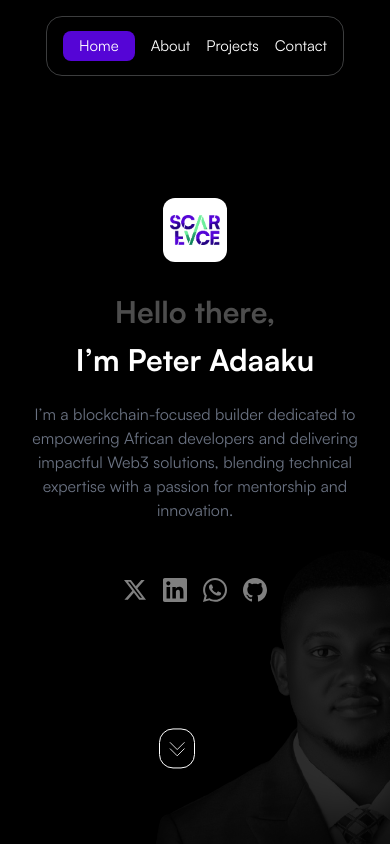
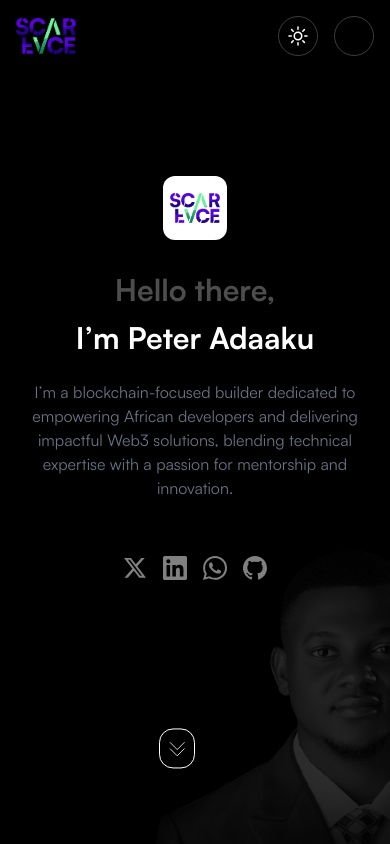
Before and after one commit to olathedev/scarface-portfolio, a Next.js app: page / in a window 390 px wide. Shown: the top 844 px of the page. Built offline with nearby package versions, Linux system fonts and the light colour scheme; a web font is replaced by a local one.

Commit message:
Enhance Header3 component: Added mobile dropdown menu functionality, improved navigation structure, and integrated a dark/light mode switch placeholder. Updated styles for better layout and responsiveness.

```diff
--- a/components/Header3.tsx
+++ b/components/Header3.tsx
@@ -1,5 +1,5 @@
 import Image from "next/image";
-import React, { useEffect, useRef } from "react";
+import React, { useEffect, useRef, useState } from "react";
 import { satoshi } from "../lib/fonts";
 import Link from "next/link";
 import gsap from "gsap";
@@ -11,6 +11,7 @@ const Header3 = () => {
   const buttonsRef = useRef<HTMLDivElement>(null);
   const socialsRef = useRef<HTMLDivElement>(null);
   const scrollIconRef = useRef<HTMLDivElement>(null);
+  const [menuOpen, setMenuOpen] = useState(false);
 
   useEffect(() => {
     const tl = gsap.timeline({
@@ -57,29 +58,82 @@ const Header3 = () => {
   }, []);
 
   return (
-    <div className="h-screen w-full flex flex-col p-4 md:p-16 items-center relative bg-black overflow-hidden">
+    <div className="h-screen w-full flex flex-col p-4 md:py-10 md:px-20 items-center relative bg-black overflow-hidden">
       <div
         ref={navRef}
-        className="transition-all duration-500 z-30 w-full flex justify-center"
+        className="transition-all duration-500 z-30 w-full flex items-center justify-between"
       >
-        <nav className="h-[60px] w-auto text-white px-4 border border-[#3c3d3e] rounded-2xl p-3 mb-6 flex gap-4 md:gap-8 text-[15px] items-center transition-all duration-500  justify-center">
-          <a
-            href="#home"
-            className="text-white bg-primary rounded-lg px-4 py-1"
+        <div className="">
+          <Image src="/images/logo.png" alt="" height={60} width={60} />
+        </div>
+
+        {/* Desktop Nav */}
+        <nav className="h-[60px] w-auto text-white px-4 border border-[#3c3d3e] rounded-2xl p-3 mb-6 gap-4 md:gap-8 text-[15px] items-center transition-all duration-500 justify-center hidden md:flex">
+          <a href="#home" className="text-white bg-primary rounded-lg px-4 py-1">Home</a>
+          <a href="#about" className="text-white">About</a>
+          <a href="#projects" className="text-white">Projects</a>
+          <a href="#gallery" className="text-white">Gallery</a>
+          <a href="#blog" className="text-white">Blog</a>
+          <a href="#contact" className="text-white">Contact</a>
+        </nav>
+
+        {/* Right: Dark/Light Switch + Hamburger (hamburger only on mobile) */}
+        <div className="flex items-center gap-2">
+          <div className="size-[40px] text-white rounded-full border border-[#3c3d3e] flex items-center justify-center mr-2">
+            {/* Dark/Light mode switch placeholder */}
+            <svg
+              xmlns="http://www.w3.org/2000/svg"
+              fill="none"
+              viewBox="0 0 24 24"
+              strokeWidth={1.5}
+              stroke="currentColor"
+              className="size-6"
+            >
+              <path
+                strokeLinecap="round"
+                strokeLinejoin="round"
+                d="M12 3v2.25m6.364.386-1.591 1.591M21 12h-2.25m-.386 6.364-1.591-1.591M12 18.75V21m-4.773-4.227-1.591 1.591M5.25 12H3m4.227-4.773L5.636 5.636M15.75 12a3.75 3.75 0 1 1-7.5 0 3.75 3.75 0 0 1 7.5 0Z"
+              />
+            </svg>
+          </div>
+          <button
+            className="size-[40px] flex items-center justify-center border border-[#3c3d3e] rounded-full bg-transparent md:hidden"
+            onClick={() => setMenuOpen(true)}
+            aria-label="Open menu"
           >
-            Home
-          </a>
-          <a href="#about" className="text-white">
-            About
-          </a>
-          <a href="#projects" className="text-white">
-            Projects
-          </a>
-          <a href="#contact" className="text-white">
-            Contact
-          </a>
-        </nav>
+            {/* Provided Hamburger SVG */}
+            <svg xmlns="http://www.w3.org/2000/svg" fill="none" viewBox="0 0 24 24" strokeWidth={1.5} stroke="currentColor" className="size-6">
+              <path strokeLinecap="round" strokeLinejoin="round" d="M3.75 9h16.5m-16.5 6.75h16.5" />
+            </svg>
+          </button>
+        </div>
       </div>
+
+      {/* Mobile Fullscreen Dropdown Menu */}
+      {menuOpen && (
+        <div
+          className="fixed inset-0 z-50 bg-black bg-opacity-95 flex flex-col items-center justify-center transition-all"
+          style={{}}
+        >
+          <button
+            className="absolute top-6 right-6 size-12 flex items-center justify-center border border-[#3c3d3e] rounded-full bg-transparent text-white"
+            onClick={() => setMenuOpen(false)}
+            aria-label="Close menu"
+          >
+            <svg xmlns="http://www.w3.org/2000/svg" fill="none" viewBox="0 0 24 24" strokeWidth={1.5} stroke="currentColor" className="size-8">
+              <path strokeLinecap="round" strokeLinejoin="round" d="M6 18L18 6M6 6l12 12" />
+            </svg>
+          </button>
+          <nav className="flex flex-col gap-8 text-2xl text-white items-center">
+            <a href="#home" onClick={() => setMenuOpen(false)}>Home</a>
+            <a href="#about" onClick={() => setMenuOpen(false)}>About</a>
+            <a href="#projects" onClick={() => setMenuOpen(false)}>Projects</a>
+            <a href="#gallery" onClick={() => setMenuOpen(false)}>Gallery</a>
+            <a href="#blog" onClick={() => setMenuOpen(false)}>Blog</a>
+            <a href="#contact" onClick={() => setMenuOpen(false)}>Contact</a>
+          </nav>
+        </div>
+      )}
 
       <div className="flex-1 flex flex-col items-center justify-center z-20 text-white gap-8 md:gap-10 p-4 md:p-10">
         <div
@@ -95,7 +149,9 @@ const Header3 = () => {
           >
             Hello there,
           </h1>
-          <h1 className={`text-3xl sm:text-4xl md:text-6xl my-3 font-bold ${satoshi.className}`}>
+          <h1
+            className={`text-3xl sm:text-4xl md:text-6xl my-3 font-bold ${satoshi.className}`}
+          >
             I’m Peter Adaaku
           </h1>
           <p className="mt-6 text-gray-500 text-base sm:text-lg">
@@ -121,21 +177,37 @@ const Header3 = () => {
           ref={socialsRef}
           className="flex items-center gap-4 sm:gap-6 justify-center mt-6"
         >
-          <a href="https://x.com/scarfacedoteth" target="_blank" rel="noopener noreferrer">
+          <a
+            href="https://x.com/scarfacedoteth"
+            target="_blank"
+            rel="noopener noreferrer"
+          >
             <img src="/x.svg" alt="Twitter/X" />
           </a>
-          <a href="https://www.linkedin.com/in/peter-adaaku/" target="_blank" rel="noopener noreferrer">
+          <a
+            href="https://www.linkedin.com/in/peter-adaaku/"
+            target="_blank"
+            rel="noopener noreferrer"
+          >
             <img src="/linkedin.svg" alt="LinkedIn" />
           </a>
-          <a href="https://wa.me/2348025463838" target="_blank" rel="noopener noreferrer">
+          <a
+            href="https://wa.me/2348025463838"
+            target="_blank"
+            rel="noopener noreferrer"
+          >
             <img src="/whatsapp.svg" alt="WhatsApp" />
           </a>
-          <a href="https://github.com/scarfacedotcom" target="_blank" rel="noopener noreferrer">
+          <a
+            href="https://github.com/scarfacedotcom"
+            target="_blank"
+            rel="noopener noreferrer"
+          >
             <img src="/github.svg" alt="GitHub" />
           </a>
           {/* <a href="mailto:peter@blockfuselabs.com"> */}
-            {/* Simple mail icon SVG */}
-            {/* <svg width="24" height="24" fill="none" viewBox="0 0 24 24" xmlns="http://www.w3.org/2000/svg"><path d="M2 4.5A2.5 2.5 0 0 1 4.5 2h15A2.5 2.5 0 0 1 22 4.5v15a2.5 2.5 0 0 1-2.5 2.5h-15A2.5 2.5 0 0 1 2 19.5v-15Zm2.5-.5a.5.5 0 0 0-.5.5v.217l8 5.333 8-5.333V4.5a.5.5 0 0 0-.5-.5h-15Zm15.5 2.783-7.646 5.09a1 1 0 0 1-1.208 0L3.5 6.783V19.5a.5.5 0 0 0 .5.5h15a.5.5 0 0 0 .5-.5V6.783Z" fill="#fff"/></svg> */}
+          {/* Simple mail icon SVG */}
+          {/* <svg width="24" height="24" fill="none" viewBox="0 0 24 24" xmlns="http://www.w3.org/2000/svg"><path d="M2 4.5A2.5 2.5 0 0 1 4.5 2h15A2.5 2.5 0 0 1 22 4.5v15a2.5 2.5 0 0 1-2.5 2.5h-15A2.5 2.5 0 0 1 2 19.5v-15Zm2.5-.5a.5.5 0 0 0-.5.5v.217l8 5.333 8-5.333V4.5a.5.5 0 0 0-.5-.5h-15Zm15.5 2.783-7.646 5.09a1 1 0 0 1-1.208 0L3.5 6.783V19.5a.5.5 0 0 0 .5.5h15a.5.5 0 0 0 .5-.5V6.783Z" fill="#fff"/></svg> */}
           {/* </a> */}
         </div>
       </div>
```
